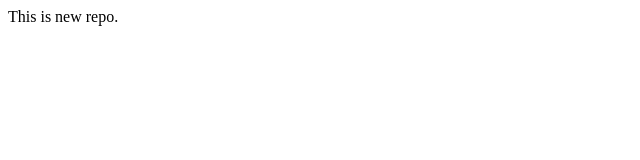
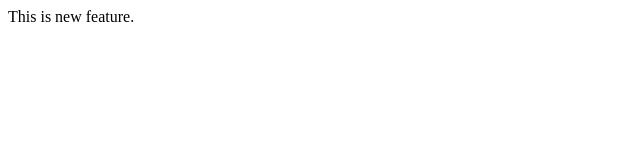
Before and after one commit to vaibhavadalinge01/localrepo, a plain HTML site: page index.html in a window 1280 px wide. Shown: the full height of the page, 0-640 px from the left. Drawn offline with Linux system fonts and the light colour scheme.

Commit message:
New feature

```diff
--- a/index.html
+++ b/index.html
@@ -1 +1 @@
-<p>This is new repo.</p>
+<p>This is new feature.</p>
```
